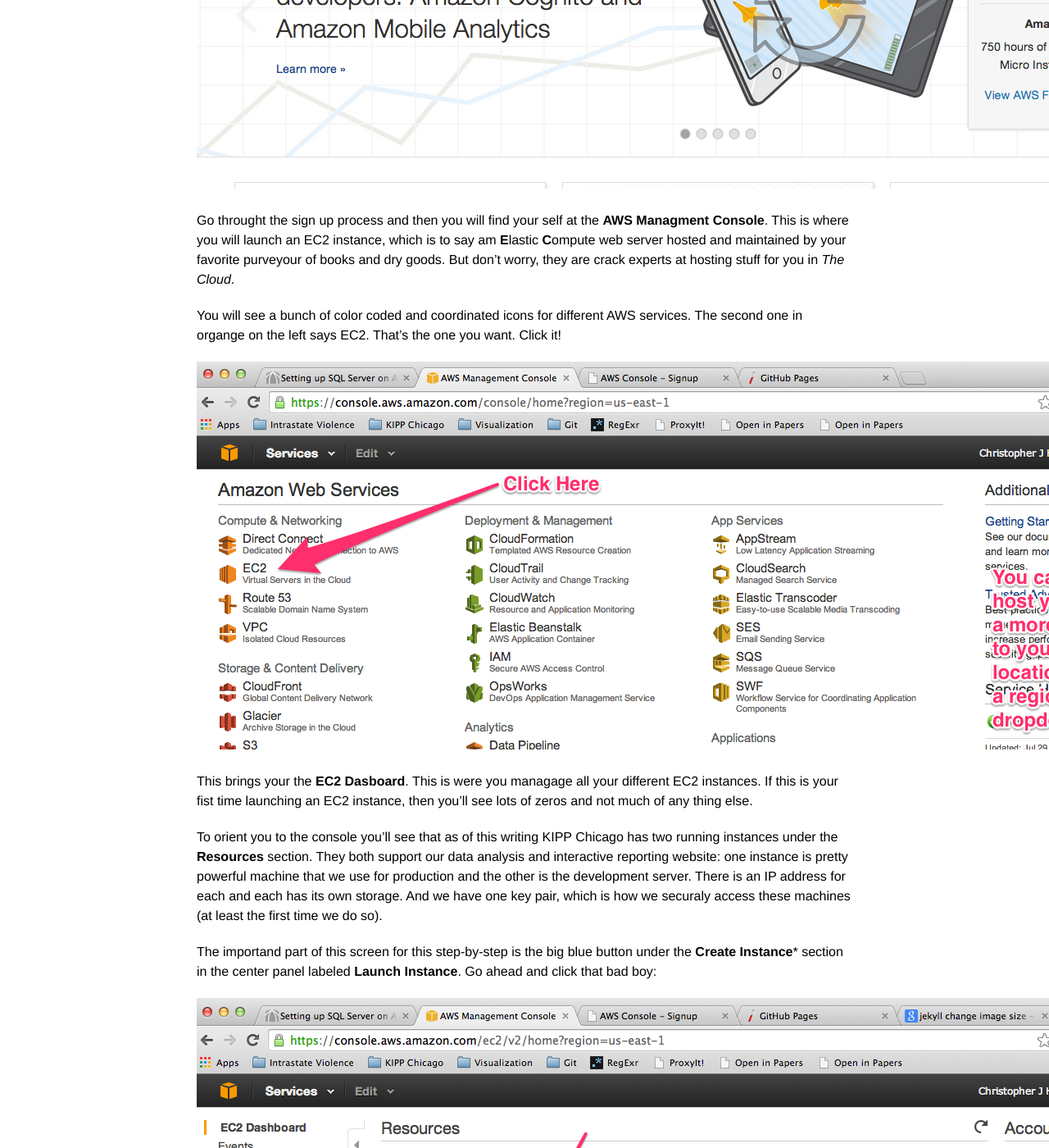
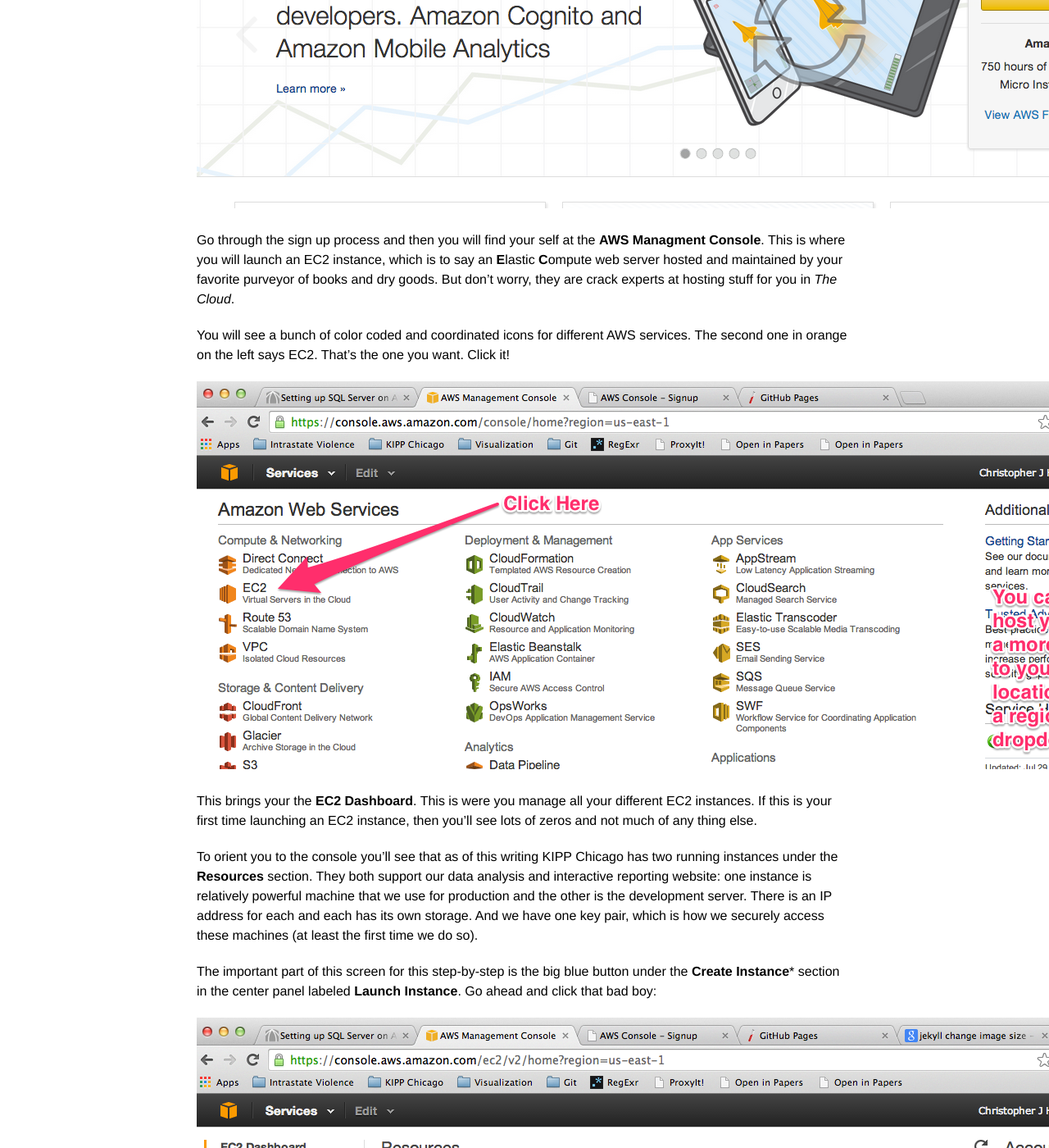
Before and after one commit to kippdata/silo, a Jekyll site: the page built from _posts/2014-08-02-SQL-Server-on-AWS.md, in a window 1280 px wide and 1400 px high, scrolled down 1204 px. Shown: the whole window at 82% size. Built offline with Jekyll 4.4.1, drawn with Linux system fonts in a browser that asks for light colours; some of the changed text lies outside the part shown.

Commit message:
spell check

```diff
--- a/_posts/2014-08-02-SQL-Server-on-AWS.md
+++ b/_posts/2014-08-02-SQL-Server-on-AWS.md
@@ -5,7 +5,7 @@
 flag:   tutorial
 ---
 
-This step-by-step tutorial covers the process for launching your own version of the KIPP Silo data warehouse on [Amazon Web Services](http://aws.amazon.com).  *Note: I've never done this before. Like ever.* In other words this is my first time doing this ever and I'm documenting here so that (i) big KIPPsters that haven't done this before can see how it can be done and (ii) any mistakes I make are documented and someone--anyone--can correct them.
+This step-by-step tutorial covers the process for launching your own version of the KIPP Silo data warehouse on [Amazon Web Services](http://aws.amazon.com).  *Note: I've never done this before. Like ever.* In other words this is my first time doing this ever and I'm documenting here so that (i) big KIPPsters that haven't done this before can see how it can be done and (ii) any mistakes I make are documented and someone---anyone---can correct them.
 
 
 It will cover how to launch an EC2 instance with Windows Server as your operating system and SQL Server as the database that will serve as your KIPP Silo data warehouse. **Note that these instructions are good for the day they were written.  If you are reading them sometime down the road they might not accurately reflect your current state of the world/SQL Server/Windows Server/AWS/etc.**
@@ -21,17 +21,17 @@
 
 ![AWS Landing Page]({{ site.baseurl }}/images/1-AWS_Sign_up_1.png "AWS Landing Page")
 
-Go throught the sign up process and then you will find your self at the **AWS Managment Console**. This is where you will launch an EC2 instance, which is to say am **E**lastic **C**ompute web server hosted and maintained by your favorite purveyour of books and dry goods. But don't worry, they are crack experts at hosting stuff for you in *The Cloud*.
+Go through the sign up process and then you will find your self at the **AWS Managment Console**. This is where you will launch an EC2 instance, which is to say an **E**lastic **C**ompute web server hosted and maintained by your favorite purveyor of books and dry goods. But don't worry, they are crack experts at hosting stuff for you in *The Cloud*.
 
-You will see a bunch of color coded  and coordinated icons for different AWS services. The second one in organge on the left says EC2.  That's the one you want.  Click it!
+You will see a bunch of color coded  and coordinated icons for different AWS services. The second one in orange on the left says EC2.  That's the one you want.  Click it!
 
 ![AWS Management Console 1]({{ site.baseurl }}/images/2-AWS_Console_1.png "AWS Management Console 1")
 
-This brings your the **EC2 Dasboard**. This is were you managage all your different EC2 instances.  If this is your fist time launching an EC2 instance, then you'll see lots of zeros and not much of any thing else.
+This brings your the **EC2 Dashboard**. This is were you manage all your different EC2 instances.  If this is your first time launching an EC2 instance, then you'll see lots of zeros and not much of any thing else.
 
-To orient you to the console you'll see that as of this writing KIPP Chicago has two running instances under the **Resources** section.  They both support our data analysis and interactive reporting website: one instance is pretty powerful machine that we use for production and the other is the development server.  There is an IP address for each and each has its own storage.  And we have one key pair, which is how we securaly access these machines (at least the first time we do so).
+To orient you to the console you'll see that as of this writing KIPP Chicago has two running instances under the **Resources** section.  They both support our data analysis and interactive reporting website: one instance is relatively powerful machine that we use for production and the other is the development server.  There is an IP address for each and each has its own storage.  And we have one key pair, which is how we securely access these machines (at least the first time we do so).
 
-The importand part of this screen for this step-by-step is the big blue button under the **Create Instance*** section in the center panel labeled **Launch Instance**.  Go ahead and click that bad boy:
+The important part of this screen for this step-by-step is the big blue button under the **Create Instance*** section in the center panel labeled **Launch Instance**.  Go ahead and click that bad boy:
 
 ![AWS EC2 Dashboard]({{ site.baseurl }}/images/3-AWS_Launch_Instance.png "AWS EC2 Dashboard")
 
@@ -46,19 +46,19 @@
 
 ### Choose Instance Type
 
-Here you pick your server size, configuration, and type.  The cheapest you can buy from an on-demand instance (i.e., a pay-as-you-go plan) is m3.medium that runs you $0.35.  You can drop that price seven fold to $0.05 by paying a little bit upfront ($172) for a longer committment (3-years). That's only about $1,500 over three years (i.e., $500/year) to have your Silo data warehouse hosted in the cloud.  Not to shabby given what your region is paying to ed tech companies to ***REMOVED*** all of your data (ha!  see what I did there).
+Here you pick your server size, configuration, and type.  The cheapest you can buy from the on-demand instances (i.e., a pay-as-you-go plan) is the m3.medium that runs you $0.36/hour.  You can drop that price in half to $0.16/hour by paying a little bit upfront ($1061) for a longer commitment (3-years). That's only about $5,300 over three years (i.e., $1,764/year) to have your Silo data warehouse hosted in the cloud.  Not to shabby given what your region is paying to ed tech companies to ***REMOVED*** all of your data (ha! See what I did there).
 
 So choose the m3.medium instance and click the **Next: Configure Instance Details** button
 ![AWS Choose Instance]({{ site.baseurl }}/images/5-Choose_Instance.png "AWS Choose Instance")
 
 ### Configure Instance Details
-This will be quick and easy.  You don't need to change anything if you don't want to.  For the sake of safety, though, I like to check the **Protect against accidental termination** box.  Why?  Well terminating and instance kills it forever. In lieu of terminating an instance, we can stop, which saves the state of the instance and shuts down the server (which can save you money).  You can always restart a stopped instance, but terminated instances are gonve forever. Whether you check that box or not, go aheaad and click **6. Configure Security Group** on the bread crumb trail at the top of the page. (I'm skipping **Add Storage** and **Tag Instance**.  You can continue through those steps if you want, as they are pretty self-explanatory, but the default sotrage should be sufficient and tags are cool but not necessary.)
+This will be quick and easy.  You don't need to change anything if you don't want to.  For the sake of safety, though, I like to check the **Protect against accidental termination** box.  Why?  Well terminating and instance kills it forever. In lieu of terminating an instance, we can stop the instance, which saves the state of the instance and shuts down the server (which can save you money).  You can always restart a stopped instance, but terminated instances are gone forever. Whether you check that box or not, go ahead and click **6. Configure Security Group** on the breadcrumb trail at the top of the page. (I'm skipping **Add Storage** and **Tag Instance**.  You can continue through those steps if you want, as they are pretty self-explanatory, but the default storage should be sufficient and tags are cool but not necessary.)
 
 ![AWS Configure Instance]({{ site.baseurl }}/images/6-Configure_Instance.png "AWS Configure Instance")
 
 ### Configure Security Group
 
-Here you can either create a new security group, which is essentially a set of rules for a firewall that secures which protocals, ports, and IP addresses will be able to access your Windows Server.  The out of the box set-up should be sufficient for right now.  You can rename the Security Group name to something memorable (how about KIPP Silo!).  The click **Review and Launch**.
+Here you can either create a new security group, which is essentially a set of rules for a firewall that secures which protocols, ports, and IP addresses will be able to access your Windows Server.  The out of the box set-up should be sufficient for right now.  You can rename the Security Group name to something memorable (how about KIPP Silo!).  The click **Review and Launch**.
 
 ![AWS Configure Security Group]({{ site.baseurl }}/images/7-Config_Security_Group.png "AWS Configure Security Group")
 
```
Also changed, not shown: other parts of _posts/2014-08-02-SQL-Server-on-AWS.md (+9 -4 lines), 2 other files.
